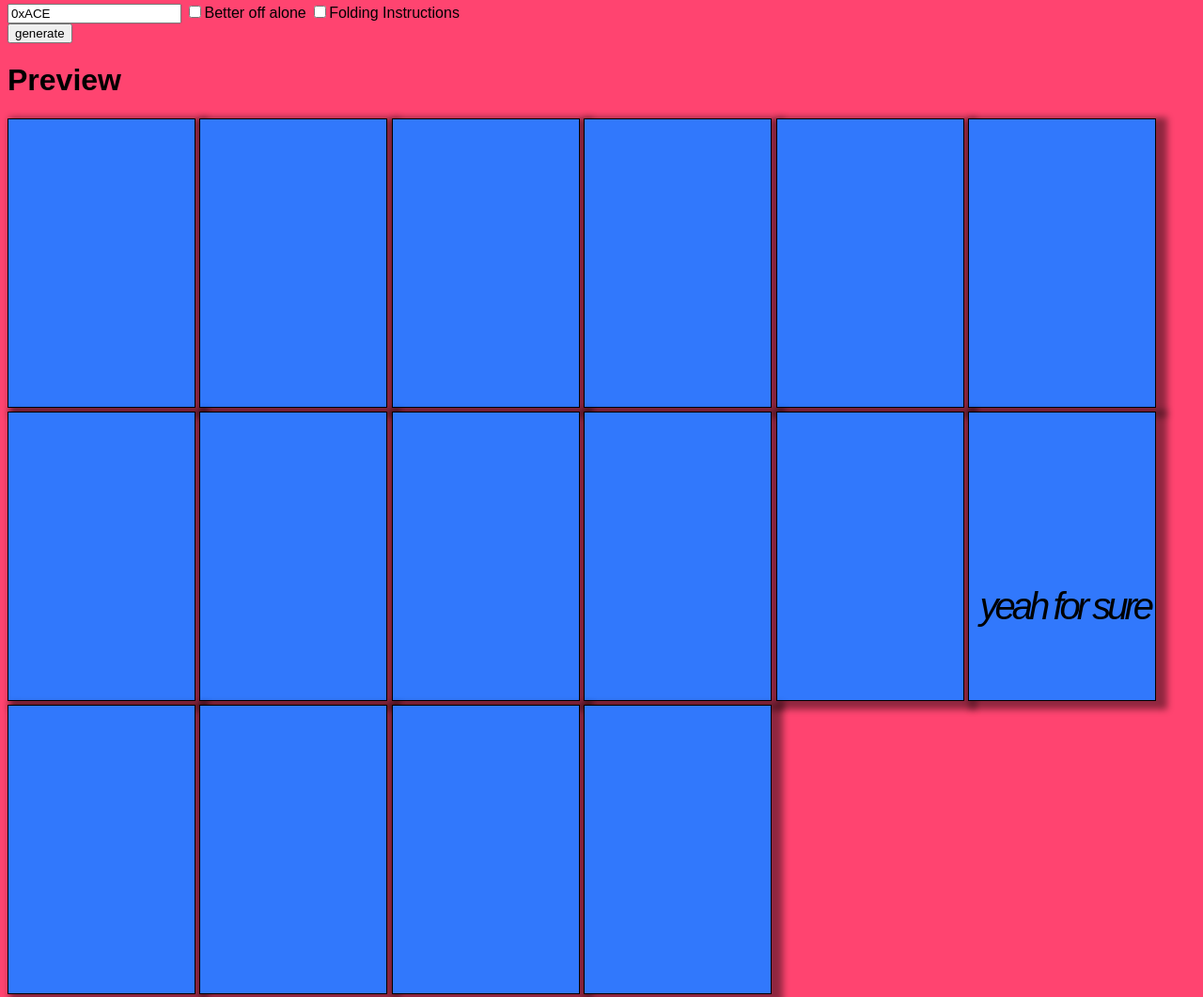
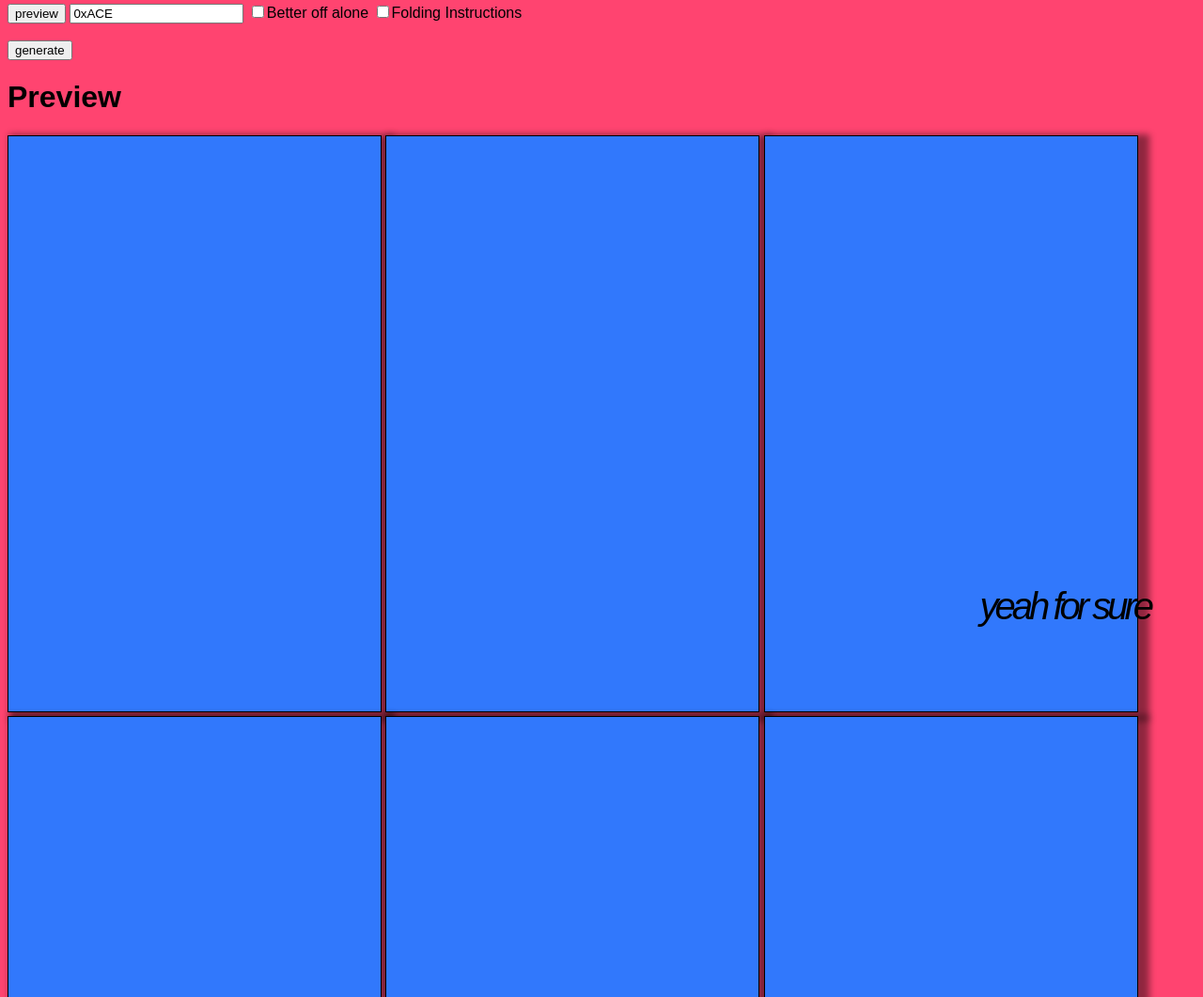
Before and after one commit to whatever/gen, a website built with webpack: page app/zine.html in a window 1280 px wide. Shown: the part 77-1138 px from the top of the page at 94% size. Built offline with nearby package versions, Linux system fonts and the light colour scheme.

Commit message:
:wolf: use shared rendering setup

```diff
--- a/app/zine.html
+++ b/app/zine.html
@@ -91,31 +91,32 @@
     <!-- <div id="dont-watch-me-watch-tv">maybe it'll be less complex next time</div> -->
 
     <h1>Click here</h1>
-    <input name="seed" value="0xACE">
+    <input type="button" value="preview" id="previewer">
+    <input id="seed" name="seed" value="0xACE">
     <input type="checkbox" id="better-off-alone"><label for="better-off-alone">Better off alone</label>
     <input type="checkbox" id="folding"><label for="folding">Folding Instructions</label>
-    <br>
+    <br><br>
     <input type="button" value="generate" id="generator">
 
     <br>
 
     <h1>Preview</h1>
-    <canvas width="198" height="306" class="page"></canvas>
-    <canvas width="198" height="306" class="page"></canvas>
-    <canvas width="198" height="306" class="page"></canvas>
-    <canvas width="198" height="306" class="page"></canvas>
-    <canvas width="198" height="306" class="page"></canvas>
-    <canvas width="198" height="306" class="page"></canvas>
-    <canvas width="198" height="306" class="page"></canvas>
-    <canvas width="198" height="306" class="page"></canvas>
-    <canvas width="198" height="306" class="page"></canvas>
-    <canvas width="198" height="306" class="page"></canvas>
-    <canvas width="198" height="306" class="page"></canvas>
-    <canvas width="198" height="306" class="page"></canvas>
-    <canvas width="198" height="306" class="page"></canvas>
-    <canvas width="198" height="306" class="page"></canvas>
-    <canvas width="198" height="306" class="page"></canvas>
-    <canvas width="198" height="306" class="page"></canvas>
+    <canvas width="396" height="612" class="page"></canvas>
+    <canvas width="396" height="612" class="page"></canvas>
+    <canvas width="396" height="612" class="page"></canvas>
+    <canvas width="396" height="612" class="page"></canvas>
+    <canvas width="396" height="612" class="page"></canvas>
+    <canvas width="396" height="612" class="page"></canvas>
+    <canvas width="396" height="612" class="page"></canvas>
+    <canvas width="396" height="612" class="page"></canvas>
+    <canvas width="396" height="612" class="page"></canvas>
+    <canvas width="396" height="612" class="page"></canvas>
+    <canvas width="396" height="612" class="page"></canvas>
+    <canvas width="396" height="612" class="page"></canvas>
+    <canvas width="396" height="612" class="page"></canvas>
+    <canvas width="396" height="612" class="page"></canvas>
+    <canvas width="396" height="612" class="page"></canvas>
+    <canvas width="396" height="612" class="page"></canvas>
 
     <script>
 
@@ -153,17 +154,26 @@
       return params;
     }
 
+    document.getElementById("previewer").addEventListener("click", function (ev) {
+      let seed = document.getElementById("seed").value;
+      preview(seed);
+    });
+
+
     window.addEventListener("load", function (ev) {
+      preview(0xACE);
+    });
+
+    function preview(seed) {
       var loader = new THREE.FontLoader();
       loader.load("helvetiker.json", function (font) {
         var els = Array.from(document.getElementsByClassName("page"));
         var composition = new svv.ZineComposition({elements: els, font: font});
-
         composition.setup();
         composition.update();
         composition.draw();
       });
-    });
+    }
 
     window.addEventListener('load2', function (ev) {
 
--- a/src/basics.js
+++ b/src/basics.js
@@ -6,7 +6,7 @@ export function basic3(el) {
     antialias: true,
     preserveDrawingBuffer: true,
   });
-  renderer.setSize(2*el.width, 2*el.height);
+  renderer.setSize(el.width, el.height);
   renderer.setClearColor("#FFFFFF");
   return [ctx, renderer];
 }
--- a/src/gen/zine.js
+++ b/src/gen/zine.js
@@ -1,3 +1,4 @@
+import {basic3} from "../basics.js";
 export class Zine {
 
   constructor({el, page, font}) {
@@ -5,17 +6,9 @@ export class Zine {
     this.font = font;
     this.el = el;
     this.page = page;
+    [this.ctx, this.renderer] = basic3(el);
 
-    this.ctx = el.getContext("webgl", {preserveDrawingBuffer: true});
     this.scene = new THREE.Scene();
-
-    this.renderer = new THREE.WebGLRenderer({
-      canvas: el,
-      antialias: true,
-      preserveDrawingBuffer: true,
-    });
-    this.renderer.setSize(2*el.width, 2*el.height);
-    this.renderer.setClearColor("#FFFFFF");
 
     this.camera = new THREE.PerspectiveCamera(
       75,
```
